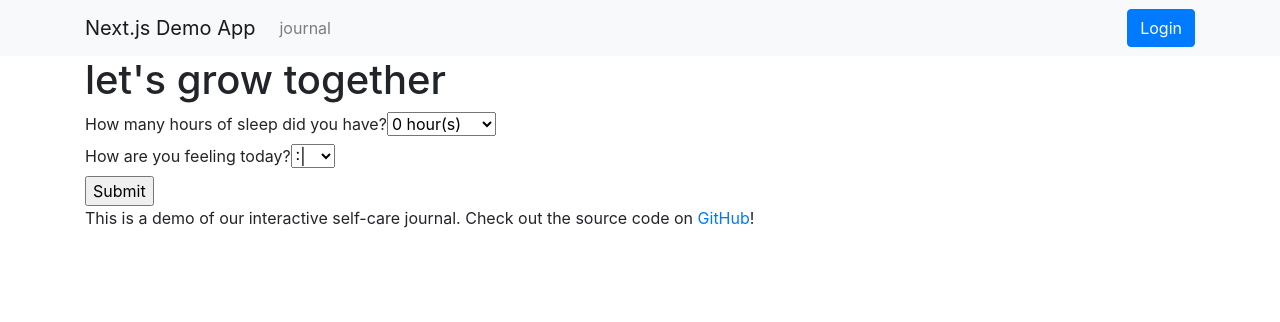
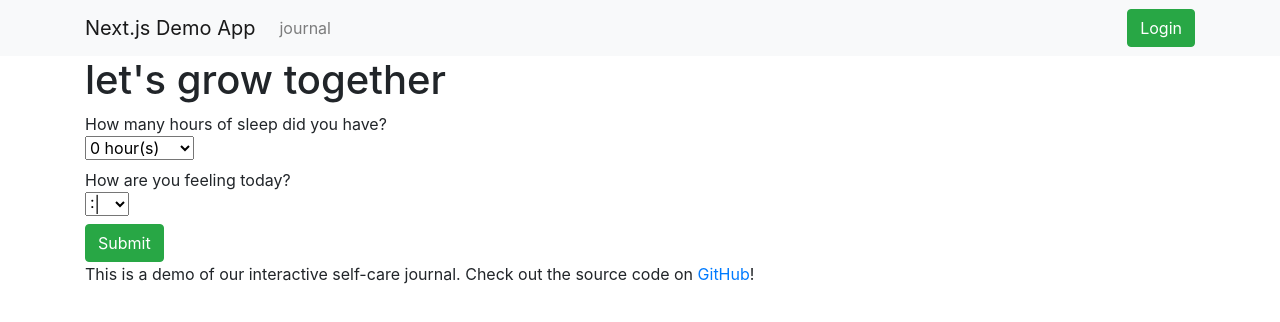
Before and after one commit to ucsb-cs48-s20/project-s2-t1-care-storybook, a Next.js app: page /journal in a window 1280 px wide. Shown: the top 322 px of the page. Built offline with nearby package versions, Linux system fonts and the light colour scheme.

Commit message:
lz - working submit button

```diff
--- a/components/AppNavbar.js
+++ b/components/AppNavbar.js
@@ -42,7 +42,7 @@ function AppNavbar(props) {
                 </NavDropdown.Item>
               </NavDropdown>
             ) : (
-              <Button data-cy="login" href="/api/login">
+              <Button variant="success" data-cy="login" href="/api/login">
                 Login
               </Button>
             )}
--- a/components/JournalForm.js
+++ b/components/JournalForm.js
@@ -1,3 +1,5 @@
+import Button from "react-bootstrap/Button";
+
 class JournalForm extends React.Component {
   constructor(props) {
     super(props);
@@ -32,6 +34,7 @@ class JournalForm extends React.Component {
       <form onSubmit={this.handleSubmit}>
         <label>
           How many hours of sleep did you have?
+          <br></br>
           <select
             name="sleep"
             value={this.state.sleep}
@@ -53,6 +56,7 @@ class JournalForm extends React.Component {
         <br></br>
         <label>
           How are you feeling today?
+          <br></br>
           <select
             name="mood"
             value={this.state.mood}
@@ -65,7 +69,13 @@ class JournalForm extends React.Component {
           </select>
         </label>
         <br></br>
-        <input type="submit" value="Submit" />
+        <Button
+          variant="success"
+          as="input"
+          type="submit"
+          value="Submit"
+          onClick={this.handleSubmit}
+        ></Button>
       </form>
     );
   }
--- a/package.json
+++ b/package.json
@@ -26,7 +26,7 @@
     "isomorphic-unfetch": "^3.0.0",
     "next": "9.3.2",
     "react": "16.13.1",
-    "react-bootstrap": "^1.0.0",
+    "react-bootstrap": "^1.0.1",
     "react-dom": "16.13.1",
     "swr": "^0.1.18"
   },
--- /dev/null
+++ b/src/index.js
@@ -0,0 +1 @@
+import "bootstrap/dist/css/bootstrap.min.css";
```
Also changed, not shown: 1 other file (tests, documents, lock files or other folders).
